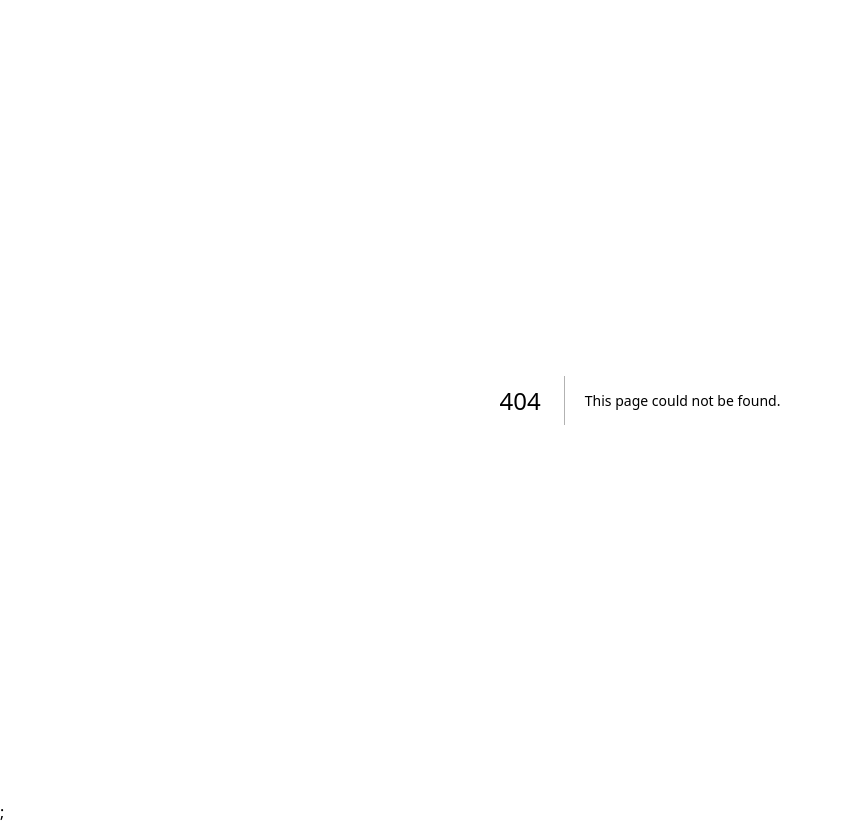
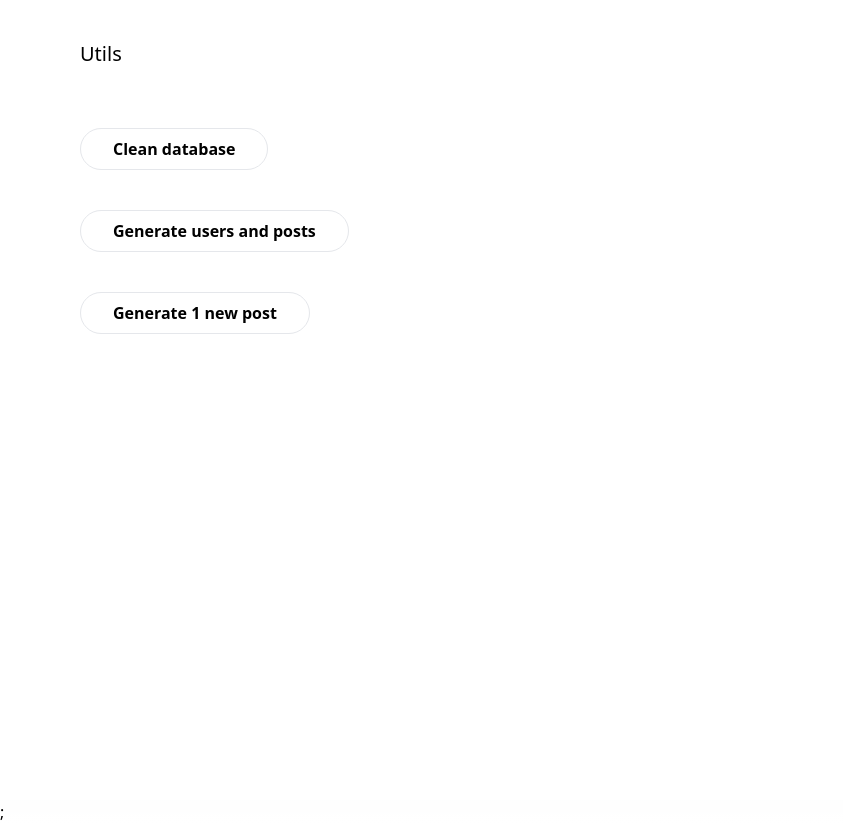
Before and after one commit to thatgirldorian/posthive, a Next.js app: page /utils in a window 1280 px wide. Before the commit this address had no page. Shown: the whole page, without its empty margins (0-843 px from the left). Built offline with nearby package versions, Linux system fonts and the light colour scheme.

Commit message:
feat: added a way to clean app data

```diff
--- a/components/Post.js
+++ b/components/Post.js
@@ -3,7 +3,7 @@ import timeAgo from "lib/timeago";
 export default function Post({ post }) {
   return (
     <p>
-      {timeAgo.format(new Date(post.createdAt))} {post.author.email}{" "}
+      {timeAgo.format(new Date(post.createdAt))} {post.author.name}{" "}
       {post.content}
     </p>
   );
--- a/package.json
+++ b/package.json
@@ -24,6 +24,7 @@
     "tailwindcss": "3.3.2"
   },
   "devDependencies": {
+    "@faker-js/faker": "^7.6.0",
     "prisma": "^4.13.0"
   }
 }
--- /dev/null
+++ b/pages/api/utils.js
@@ -0,0 +1,30 @@
+import prisma from "lib/prisma";
+import { faker } from "@faker-js/faker";
+import { authOptions } from "./auth/[...nextauth]";
+import { getServerSession } from "next-auth";
+
+export default async function handler(req, res) {
+  const session = await getServerSession(req, res, authOptions);
+  if (req.method !== "POST") return res.end();
+
+  if (req.body.task === "clean_database") {
+    await prisma.post.deleteMany({});
+    await prisma.user.deleteMany({
+      where: {
+        NOT: {
+          email: {
+            in: [session.user.email],
+          },
+        },
+      },
+    });
+  }
+
+  if (req.body.task === "generate_users_and_posts") {
+  }
+
+  if (req.body.task === "generate_one_post") {
+  }
+
+  res.end();
+}
--- a/pages/home.js
+++ b/pages/home.js
@@ -16,6 +16,11 @@ export default function Home({ posts }) {
 
   if (!session) {
     router.push("/");
+  }
+
+  //if a person doesn't have a username set but are logged in
+  if (session && !session.user.name) {
+    router.push("/setup");
   }
 
   if (status === "loading") {
--- a/pages/setup.js
+++ b/pages/setup.js
@@ -16,7 +16,7 @@ export default function Setup() {
   }
 
   return (
-    <main className=" bg-white  m">
+    <main className=" bg-white">
       <form
         className="pt-10 h-screen ml-20 "
         onSubmit={async (e) => {
--- /dev/null
+++ b/pages/utils.js
@@ -0,0 +1,64 @@
+export default function Utils() {
+  return (
+    <main className="bg-white">
+      <div className="pt-10 h-screen ml-20 ">
+        <h2 className="mb-10 text-xl">Utils</h2>
+
+        <div className="flex-1 mb-5">
+          <button
+            className="border px-8 py-2 mt-5 mr-8 font-bold rounded-full color-accent-contrast bg-color-accent hover:bg-color-accent-hover-darker"
+            onClick={async () => {
+              await fetch("/api/utils", {
+                body: JSON.stringify({
+                  task: "clean_database",
+                }),
+                headers: {
+                  "Content-Type": "application/json",
+                },
+                method: "POST",
+              });
+            }}
+          >
+            Clean database
+          </button>
+        </div>
+        <div className="flex-1 mb-5">
+          <button
+            className="border px-8 py-2 mt-5 mr-8 font-bold rounded-full color-accent-contrast bg-color-accent hover:bg-color-accent-hover-darker"
+            onClick={async () => {
+              await fetch("/api/utils", {
+                body: JSON.stringify({
+                  task: "generate_users_and_posts",
+                }),
+                headers: {
+                  "Content-Type": "application/json",
+                },
+                method: "POST",
+              });
+            }}
+          >
+            Generate users and posts
+          </button>
+        </div>
+        <div className="flex-1 mb-5">
+          <button
+            className="border px-8 py-2 mt-5 mr-8 font-bold rounded-full color-accent-contrast bg-color-accent hover:bg-color-accent-hover-darker"
+            onClick={async () => {
+              await fetch("/api/utils", {
+                body: JSON.stringify({
+                  task: "generate_one_post",
+                }),
+                headers: {
+                  "Content-Type": "application/json",
+                },
+                method: "POST",
+              });
+            }}
+          >
+            Generate 1 new post
+          </button>
+        </div>
+      </div>
+    </main>
+  );
+}
```
Also changed, not shown: 1 other file (tests, documents, lock files or other folders).
